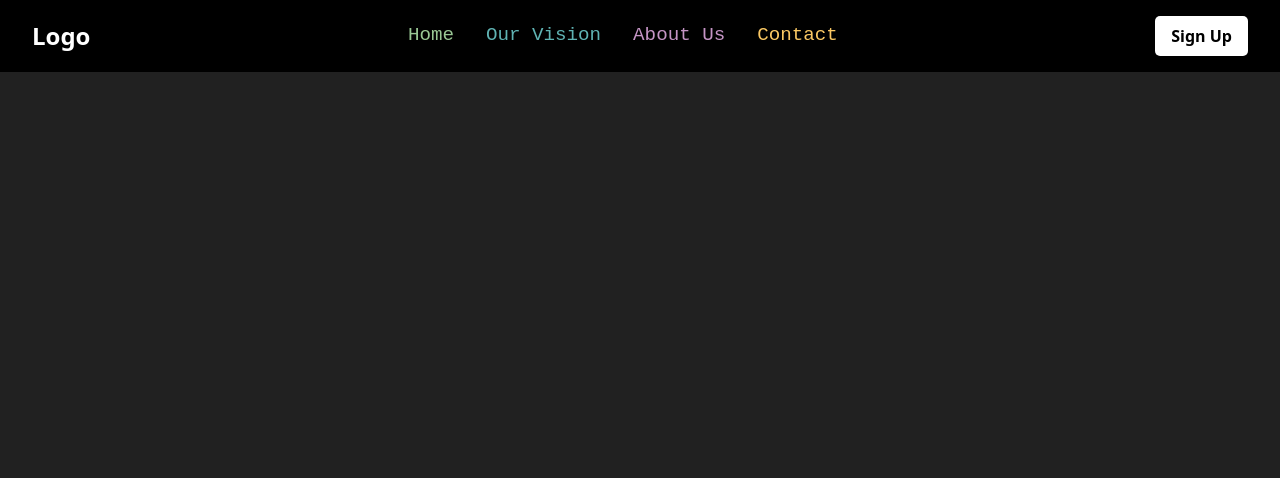
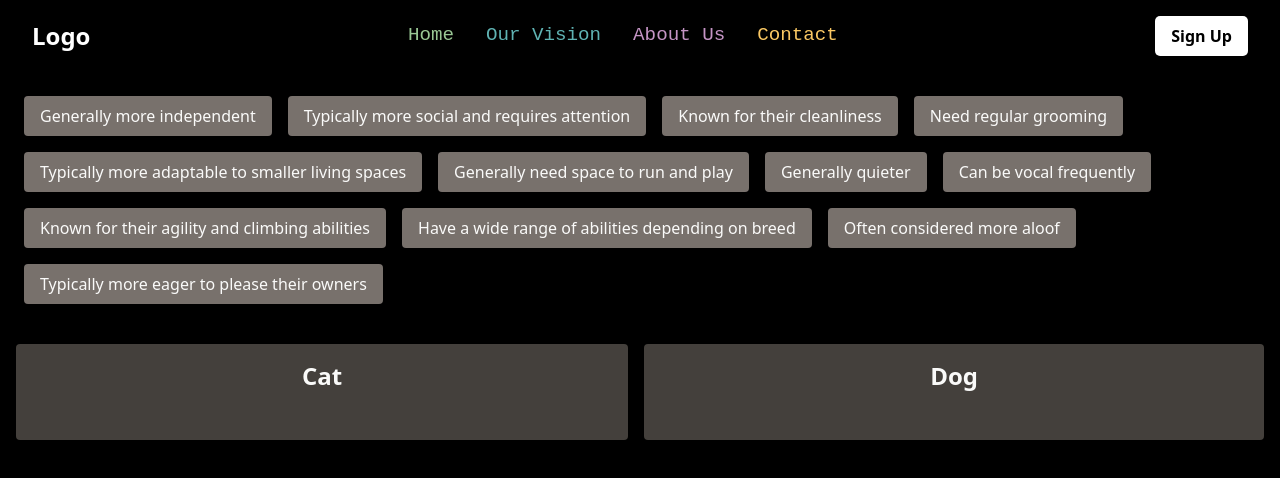
Before and after one commit to DuhanJishnu/LURN-beta, a React (Vite) app in the folder apps/frontend/: page /compare in a window 1280 px wide. Shown: the top 478 px of the page. Built offline with nearby package versions, Linux system fonts and the light colour scheme.

Commit message:
Add compare Page

```diff
--- a/apps/frontend/src/App.jsx
+++ b/apps/frontend/src/App.jsx
@@ -10,6 +10,7 @@ import Contact from "./pages/Contact.jsx";
 import Quiz from "./pages/Quiz.jsx";
 import Flashcards from "./pages/Flashcard.jsx";
 import Flowchart from "./pages/Flowchart.jsx";
+import Compare from "./pages/Compare.jsx";
 import "./index.css";
 
 function App() {
@@ -27,6 +28,7 @@ function App() {
                     <Route path="/quiz" element={<Quiz />} />
                     <Route path="/flashcard" element={<Flashcards />} />
                     <Route path="/flowchart" element={<Flowchart />} />
+                    <Route path="/compare" element={<Compare />} />
                 </Routes>
             </div>
         </Router>
--- /dev/null
+++ b/apps/frontend/src/pages/Compare.jsx
@@ -0,0 +1,85 @@
+import React, { useState } from "react";
+
+const CompareData = [
+  { category: "Cat", value: "Generally more independent" },
+  { category: "Dog", value: "Typically more social and requires attention" },
+  { category: "Cat", value: "Known for their cleanliness" },
+  { category: "Dog", value: "Need regular grooming" },
+  { category: "Cat", value: "Typically more adaptable to smaller living spaces" },
+  { category: "Dog", value: "Generally need space to run and play" },
+  { category: "Cat", value: "Generally quieter" },
+  { category: "Dog", value: "Can be vocal frequently" },
+  { category: "Cat", value: "Known for their agility and climbing abilities" },
+  { category: "Dog", value: "Have a wide range of abilities depending on breed" },
+  { category: "Cat", value: "Often considered more aloof" },
+  { category: "Dog", value: "Typically more eager to please their owners" },
+];
+
+const Compare = () => {
+  const [items, setItems] = useState(CompareData);
+  const [droppedItems, setDroppedItems] = useState({});
+
+  // Extract unique categories
+  const categories = [...new Set(CompareData.map((item) => item.category))];
+
+  // Handle drag start
+  const onDragStart = (e, item) => {
+    e.dataTransfer.setData("item", JSON.stringify(item));
+  };
+
+  // Handle drop
+  const onDrop = (e, targetCategory) => {
+    const item = JSON.parse(e.dataTransfer.getData("item"));
+
+    if (item.category === targetCategory) {
+      setDroppedItems((prev) => ({
+        ...prev,
+        [targetCategory]: [...(prev[targetCategory] || []), item],
+      }));
+
+      setItems((prev) => prev.filter((i) => i.value !== item.value));
+    }
+  };
+
+  return (
+    <div className="main bg-black h-screen text-stone-50 p-4">
+      {/* Top draggable items */}
+      <div className="flex flex-wrap place-items-center mb-8">
+        {items.map((item) => (
+          <div className="p-2 inline-block" key={item.value}>
+            <div
+              draggable
+              onDragStart={(e) => onDragStart(e, item)}
+              className="w-fit px-4 py-2 bg-stone-500 inline-block items-center justify-center cursor-pointer rounded"
+            >
+              {item.value}
+            </div>
+          </div>
+        ))}
+      </div>
+
+      {/* Dynamic category drop areas */}
+      <div className="flex space-x-4">
+        {categories.map((category) => (
+          <div
+            key={category}
+            onDrop={(e) => onDrop(e, category)}
+            onDragOver={(e) => e.preventDefault()}
+            className="flex-auto h-fit bg-stone-700 flex flex-col items-center p-4 rounded"
+          >
+            <h2 className="text-2xl font-bold mb-8">{category}</h2>
+            <div className="grid gap-2 justify-items-center">
+              {(droppedItems[category] || []).map((item) => (
+                <div key={item.value} className="w-fit px-4 py-2 bg-stone-300 rounded">
+                  {item.value}
+                </div>
+              ))}
+            </div>
+          </div>
+        ))}
+      </div>
+    </div>
+  );
+};
+
+export default Compare;
```
